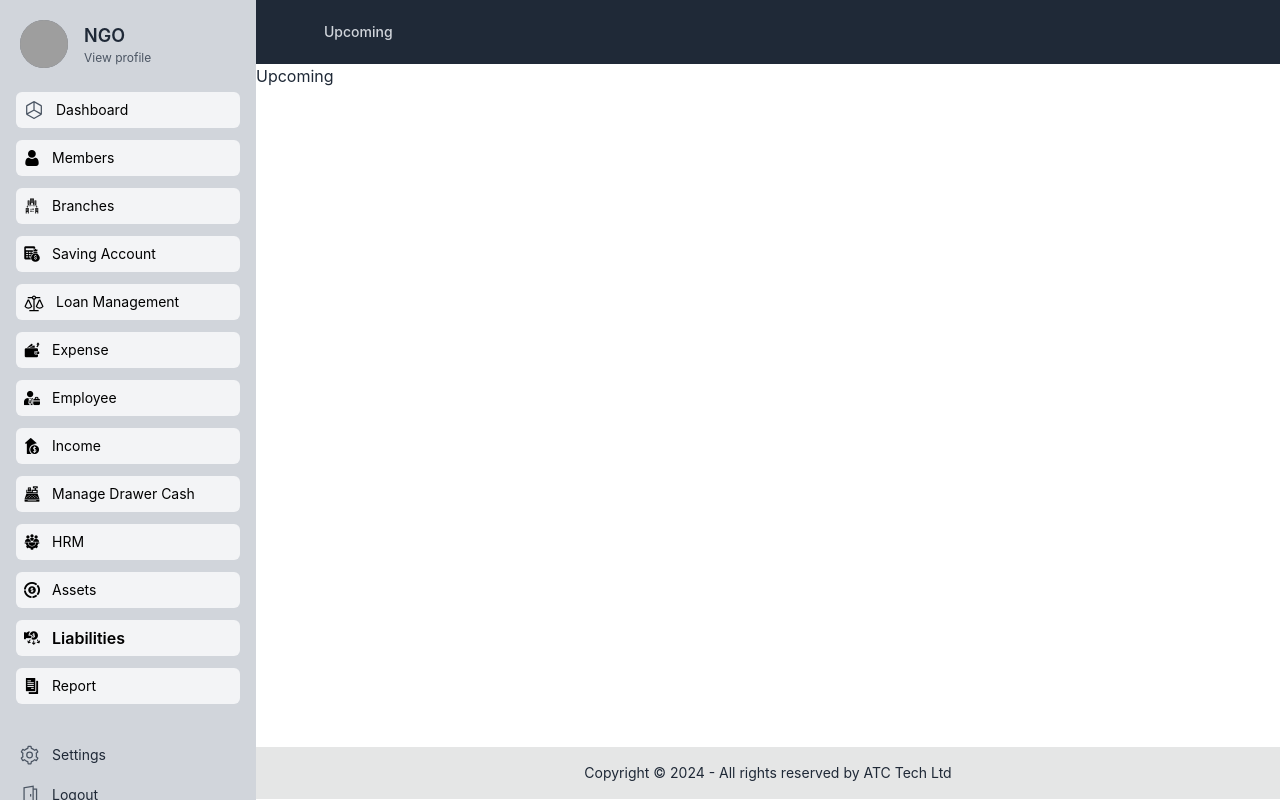
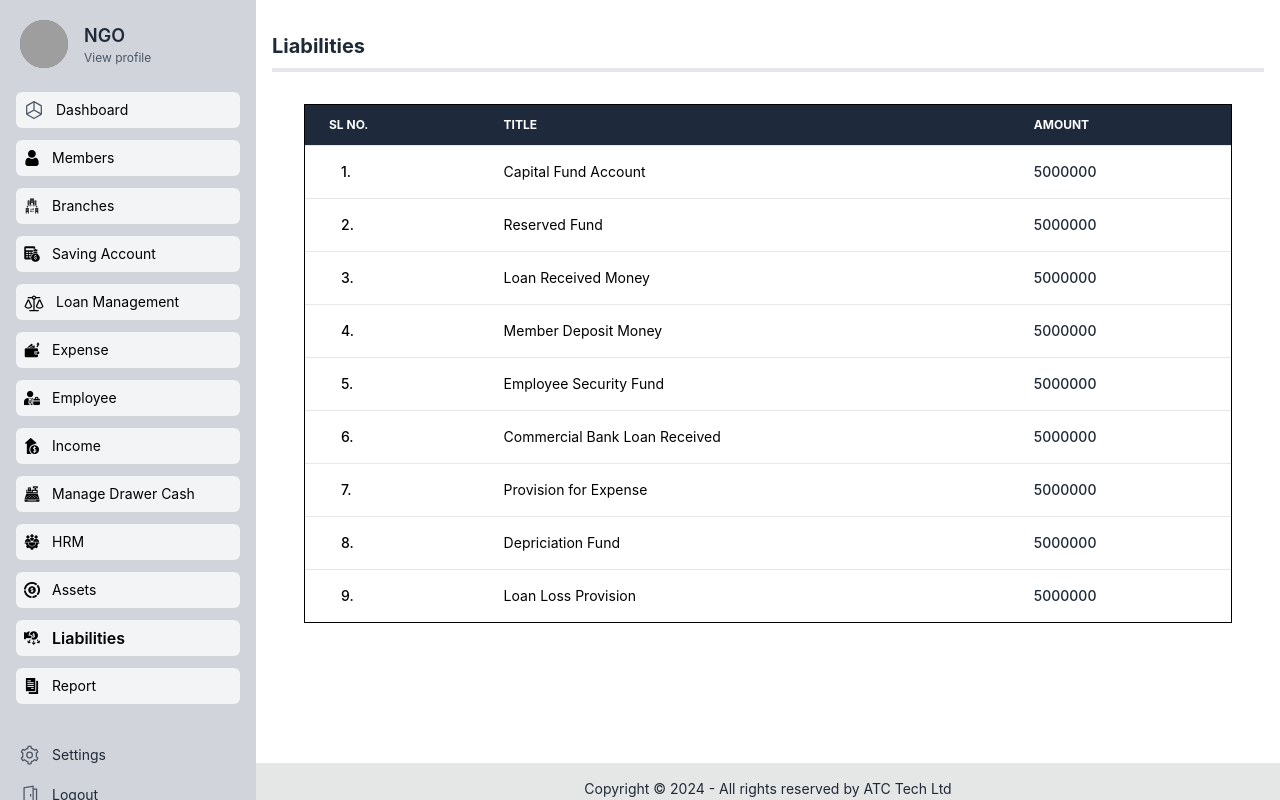
Before and after one commit to MDYeaminIslam/NGO_Project, a React (Vite) app: page /upcoming in a window 1280 px wide. Built offline with nearby package versions, Linux system fonts and the light colour scheme; no server answers; sample sign-in values are in the browser's storage; grey boxes are pictures that could not be loaded.

Commit message:
liabilities table added

```diff
--- a/src/pages/Liabilities/Upcoming.jsx
+++ b/src/pages/Liabilities/Upcoming.jsx
@@ -9,10 +9,115 @@ const Upcoming = () => {
   console.log(data);
   return (
     <div>
+      {/*
       <section>
         <Liabilities />
       </section>
-      <h1>Upcoming</h1>
+      */}
+      <section className="m-4">
+        <h1 className="text-xl font-bold text-start max-w-5xl mx-auto  pt-4 border-b-4 pb-2 ">
+          Liabilities{" "}
+        </h1>
+
+        <div className="flex flex-col mt-8 ml-8 mr-8 mb-32">
+          <div className="-m-1.5 overflow-x-auto">
+            <div className="p-1.5 min-w-full inline-block align-middle">
+              <div className="border overflow-hidden border-black">
+
+
+                <table className="min-w-full divide-y divide-gray-200">
+
+                  <thead className="bg-slate-800">
+
+                    <tr>
+                      <th scope="col" className="px-6 py-3 text-start text-xs font-bold text-white uppercase">SL No.</th>
+                      <th scope="col" className="px-6 py-3 text-start text-xs font-bold text-white uppercase">Title</th>
+                      <th scope="col" className="px-6 py-3 text-start text-xs font-bold text-white uppercase">Amount</th>
+                    </tr>
+
+                  </thead>
+
+                  <tbody className="divide-y divide-gray-200">
+                    <tr>
+                      <td className="px-9 py-4 text-sm font-medium text-black">1.</td>
+                      <td className="px-6 py-4 text-sm text-black">Capital Fund Account</td>
+                      <td className="px-6 py-4 text-start text-sm font-medium">
+                        5000000
+                      </td>
+                    </tr>
+
+                    <tr>
+                      <td className="px-9 py-4 text-sm font-medium text-black">2.</td>
+                      <td className="px-6 py-4 text-sm text-black">Reserved Fund</td>
+                      <td className="px-6 py-4 text-start text-sm font-medium">
+                        5000000
+                      </td>
+                    </tr>
+
+                    <tr>
+                      <td className="px-9 py-4 text-sm font-medium text-black">3.</td>
+                      <td className="px-6 py-4 text-sm text-black">Loan Received Money
+                      </td>
+                      <td className="px-6 py-4 text-start text-sm font-medium">
+                        5000000
+                      </td>
+                    </tr>
+
+                    <tr>
+                      <td className="px-9 py-4 text-sm font-medium text-black">4.</td>
+                      <td className="px-6 py-4 text-sm text-black">Member Deposit Money</td>
+                      <td className="px-6 py-4 text-start text-sm font-medium">
+                        5000000
+                      </td>
+                    </tr>
+
+                    <tr>
+                      <td className="px-9 py-4 text-sm font-medium text-black">5.</td>
+                      <td className="px-6 py-4 text-sm text-black">Employee Security Fund</td>
+                      <td className="px-6 py-4 text-start text-sm font-medium">
+                        5000000
+                      </td>
+                    </tr>
+
+                    <tr>
+                      <td className="px-9 py-4 text-sm font-medium text-black">6.</td>
+                      <td className="px-6 py-4 text-sm text-black">Commercial Bank Loan Received</td>
+                      <td className="px-6 py-4 text-start text-sm font-medium">
+                        5000000
+                      </td>
+                    </tr>
+
+                    <tr>
+                      <td className="px-9 py-4 text-sm font-medium text-black">7.</td>
+                      <td className="px-6 py-4 text-sm text-black">Provision for Expense</td>
+                      <td className="px-6 py-4 text-start text-sm font-medium">
+                        5000000
+                      </td>
+                    </tr>
+
+                    <tr>
+                      <td className="px-9 py-4 text-sm font-medium text-black">8.</td>
+                      <td className="px-6 py-4 text-sm text-black">Depriciation Fund</td>
+                      <td className="px-6 py-4 text-start text-sm font-medium">
+                        5000000
+                      </td>
+                    </tr>
+
+                    <tr>
+                      <td className="px-9 py-4 text-sm font-medium text-black">9.</td>
+                      <td className="px-6 py-4 text-sm text-black">Loan Loss Provision</td>
+                      <td className="px-6 py-4 text-start text-sm font-medium">
+                        5000000
+                      </td>
+                    </tr>
+
+                  </tbody>
+                </table>
+              </div>
+            </div>
+          </div>
+        </div>
+      </section>
     </div>
   );
 };
```
